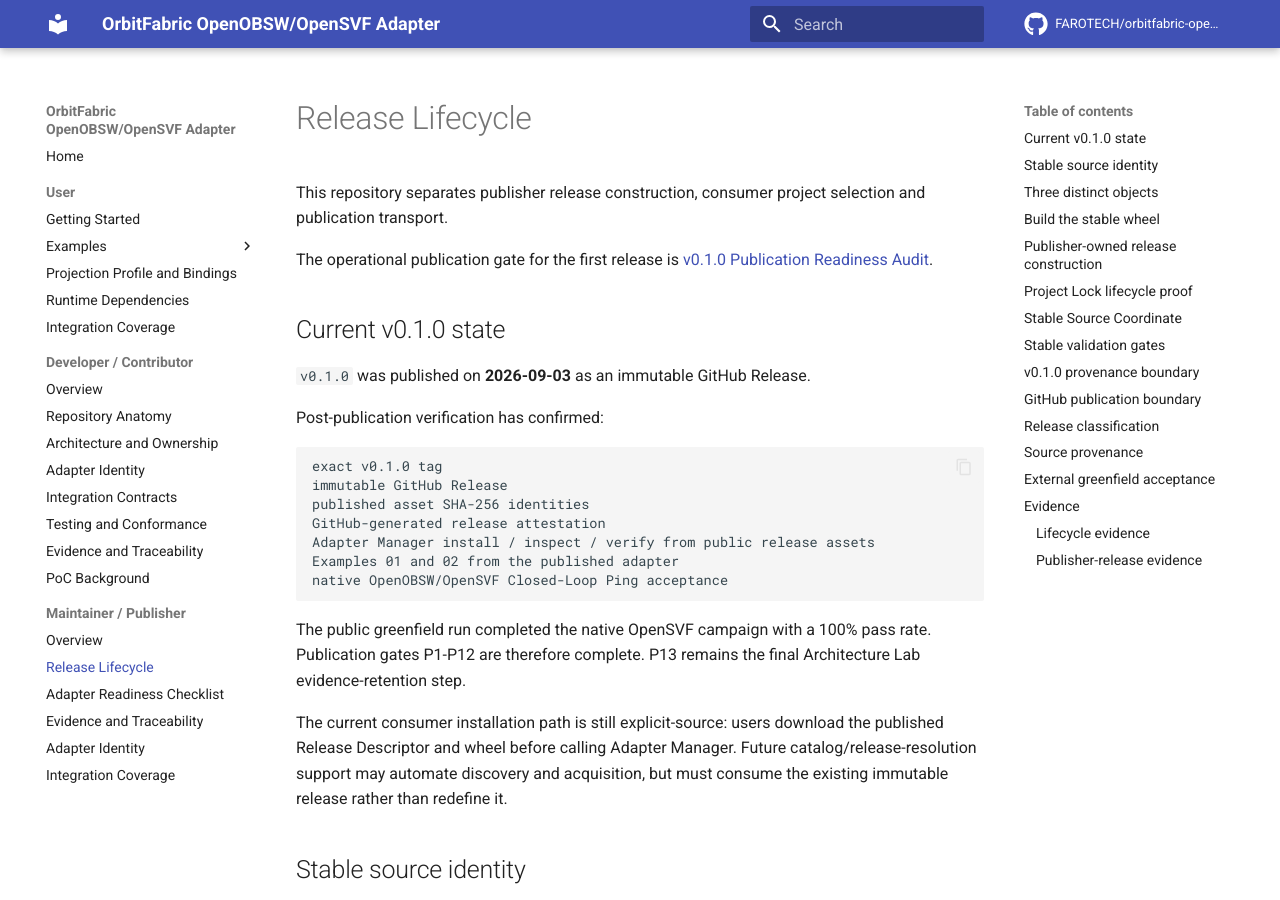
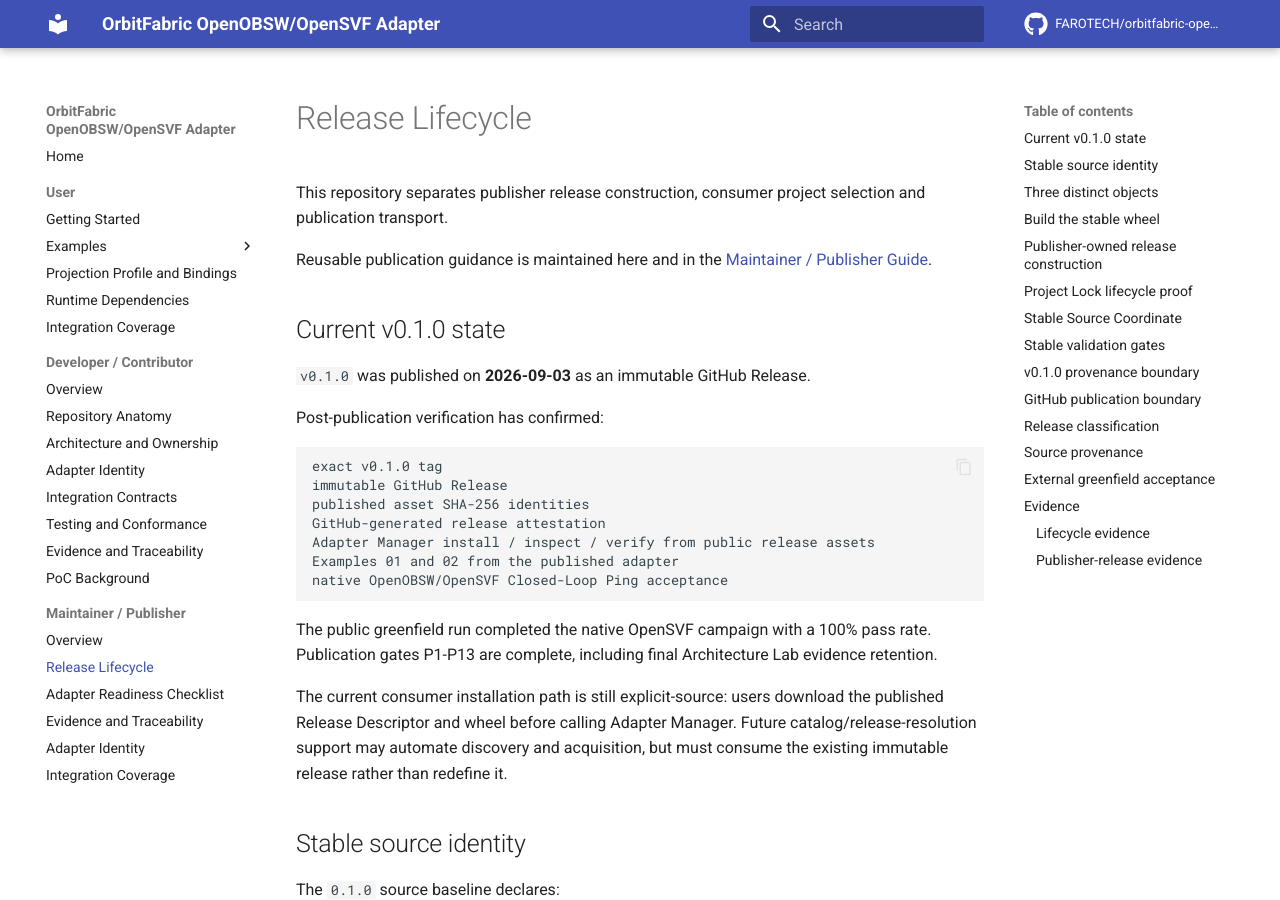
Before and after one commit to FAROTECH/orbitfabric-openobsw-opensvf-adapter, an MkDocs documentation site: the page built from docs/release-lifecycle.md, in a window 1280 px wide and 900 px high. Built offline with MkDocs 1.6.1 and Material for MkDocs 9.7.7, drawn with Linux system fonts in a browser that asks for light colours; comment, search, counter and statistics services are not loaded; some of the changed text lies outside the part shown.

Commit message:
Align release lifecycle with completed v0.1.0 publication

````diff
--- a/docs/release-lifecycle.md
+++ b/docs/release-lifecycle.md
@@ -2,7 +2,7 @@
 
 This repository separates publisher release construction, consumer project selection and publication transport.
 
-The operational publication gate for the first release is [v0.1.0 Publication Readiness Audit](publication-readiness-audit.md).
+Reusable publication guidance is maintained here and in the [Maintainer / Publisher Guide](publishing.md).
 
 ## Current v0.1.0 state
 
@@ -20,7 +20,7 @@ Examples 01 and 02 from the published adapter
 native OpenOBSW/OpenSVF Closed-Loop Ping acceptance
 ```
 
-The public greenfield run completed the native OpenSVF campaign with a 100% pass rate. Publication gates P1-P12 are therefore complete. P13 remains the final Architecture Lab evidence-retention step.
+The public greenfield run completed the native OpenSVF campaign with a 100% pass rate. Publication gates P1-P13 are complete, including final Architecture Lab evidence retention.
 
 The current consumer installation path is still explicit-source: users download the published Release Descriptor and wheel before calling Adapter Manager. Future catalog/release-resolution support may automate discovery and acquisition, but must consume the existing immutable release rather than redefine it.
 
@@ -236,7 +236,7 @@ The `v0.1.0` publication and acceptance sequence is:
 17. retain final Architecture Lab publication evidence
 ```
 
-Steps 1-16 are complete for `v0.1.0`. Step 17 is tracked as P13 in the publication readiness audit.
+All 17 steps are complete for `v0.1.0`; final publication evidence is retained in Architecture Lab Evidence 046.
 
 All normative assets must be attached and verified before immutable publication because the release must not rely on post-publication mutation.
 
````
Also changed, not shown: other parts of docs/release-lifecycle.md (+1 -1 lines).
